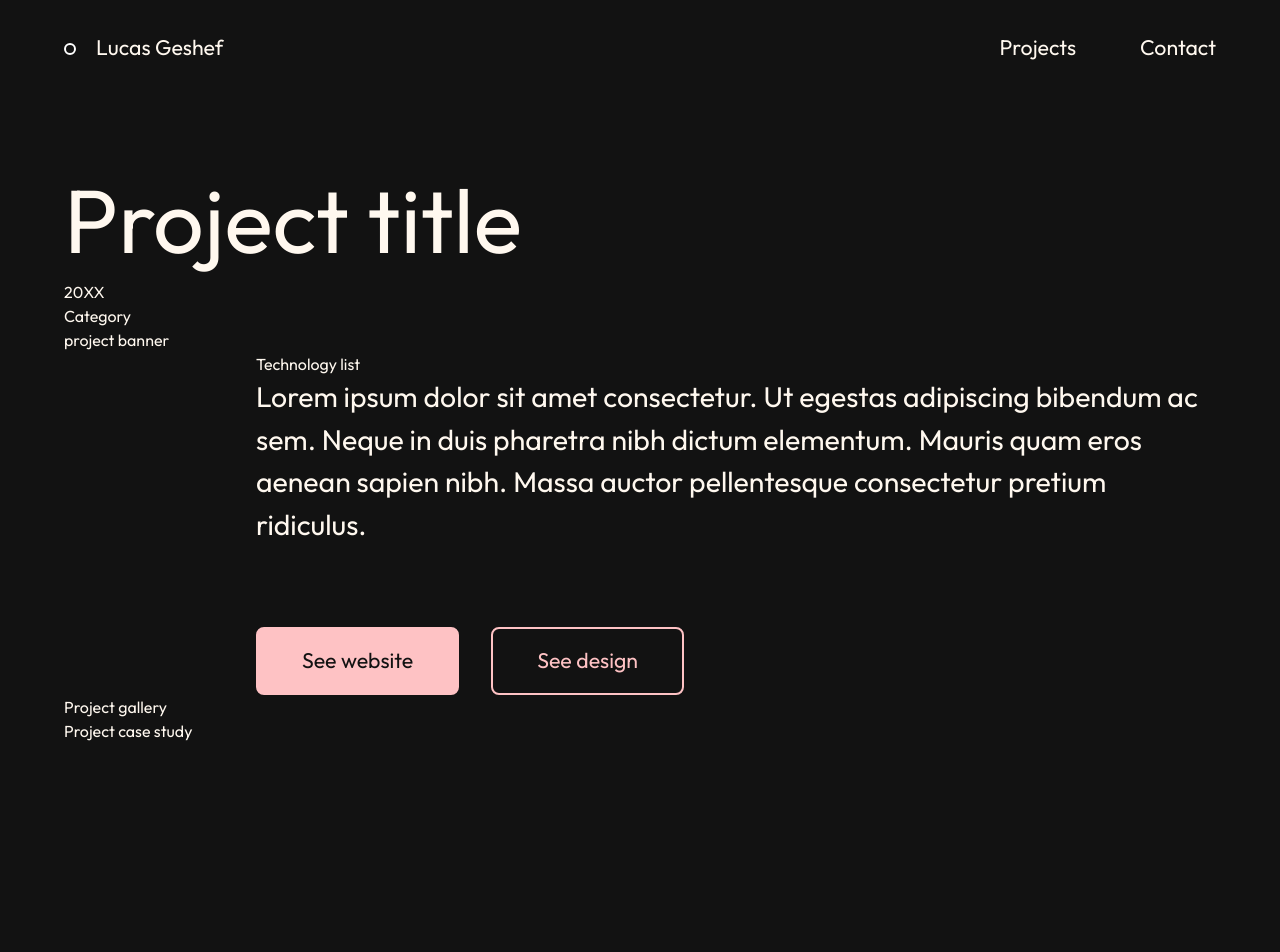
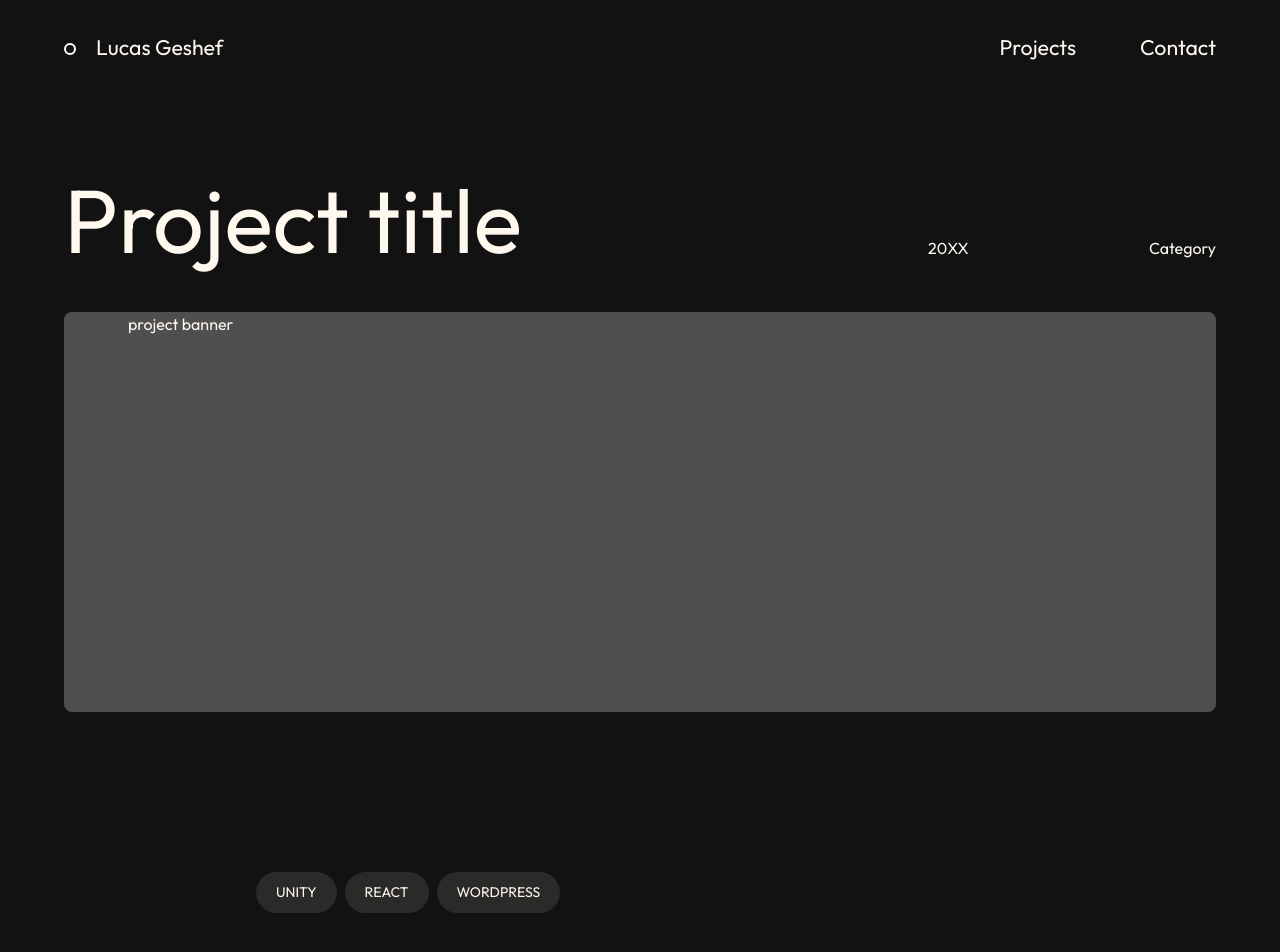
Before and after one commit to ProcessX/lucasgeshef-portfolio-2024, a Next.js app: page /projects/1 in a window 1280 px wide. Shown: the top 952 px of the page. Before the commit the page ends 800 px from the top, so only its background shows below. Built offline with nearby package versions, Linux system fonts and the light colour scheme.

Commit message:
technology chip added

```diff
--- a/app/projects/[slug]/page.js
+++ b/app/projects/[slug]/page.js
@@ -1,6 +1,7 @@
 import React from "react";
 import Head from 'next/head'
 import Button from "@/components/button/Button";
+import TechnologyChip from "@/components/technologyChip/TechnologyChip";
 
 function ProjectDetail() {
   return (
@@ -8,31 +9,39 @@ function ProjectDetail() {
       <Head>
         <title>slug | Lucas Geshef</title>
       </Head>
-      <section>
-        <div className="containerRaw pt-[160px] tablet:[192px]">
-          <h1 className="c-font-4xl">Project title</h1>
-          <div>
-            <p>20XX</p>
-            <p>Category</p>
+      <section className="pb-[160px]">
+        <div className="containerRaw">
+          <div className="pt-[160px] tablet:[192px] mb-8 laptop:grid laptop:grid-cols-12">
+            <h1 className="c-font-4xl laptop:col-span-9">Project title</h1>
+            <div className="laptop:col-span-3 laptop:flex laptop:justify-between laptop:items-end laptop:mb-5">
+              <p>20XX</p>
+              <p>Category</p>
+            </div>
           </div>
-        </div>
-        <div className="containerRaw">
-          <p>project banner</p>
+          <div className="containerRaw h-[320px] tablet:h-[400px] bg-dark-700 rounded-lg">
+            <p>project banner</p>
+          </div>
         </div>
       </section>
 
       <section>
         <div className="containerRaw">
           <div className="laptop:grid laptop:grid-cols-12">
-            <ul className="laptop:col-span-10 laptop:col-start-3">
-              <li>
-                <p>Technology list</p>
+            <ul className="laptop:col-span-10 laptop:col-start-2 desktop:col-start-3 desktop:col-span-8 mb-8">
+              <li className="inline-block mr-2">
+                <TechnologyChip label="Unity" />
+              </li>
+              <li className="inline-block mr-2">
+                <TechnologyChip label="react" />
+              </li>
+              <li className="inline-block">
+                <TechnologyChip label="wordpress" />
               </li>
             </ul>
-            <div className="laptop:col-span-10 laptop:col-start-3">
+            <div className="laptop:col-span-10 laptop:col-start-2 desktop:col-start-3 desktop:col-span-8">
               <p className="c-font-lg">Lorem ipsum dolor sit amet consectetur. Ut egestas adipiscing bibendum ac sem. Neque in duis pharetra nibh dictum elementum. Mauris quam eros aenean sapien nibh. Massa auctor pellentesque consectetur pretium ridiculus.</p>
             </div>
-            <ul className="flex mt-[80px] laptop:col-span-10 laptop:col-start-3">
+            <ul className="flex mt-[80px] laptop:col-span-10 laptop:col-start-2 desktop:col-start-3 desktop:col-span-8">
               <li className="mr-8">
                 <Button label="See website" />
               </li>
--- /dev/null
+++ b/components/technologyChip/TechnologyChip.js
@@ -0,0 +1,9 @@
+import React from 'react'
+
+function TechnologyChip({ label = 'label' }) {
+  return (
+    <div className='c-font-sm uppercase bg-light-50 bg-opacity-10 rounded-full px-5 py-[10px] inline-block'>{label}</div>
+  )
+}
+
+export default TechnologyChip
```
